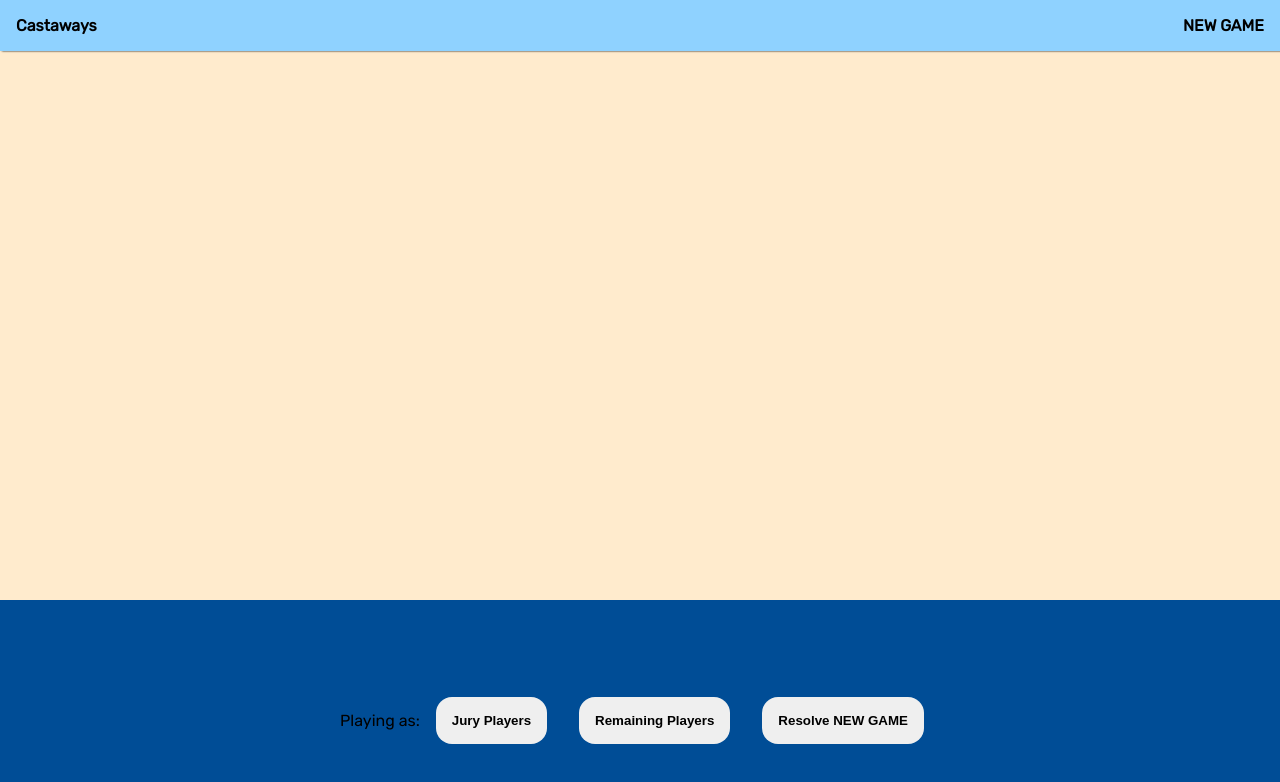
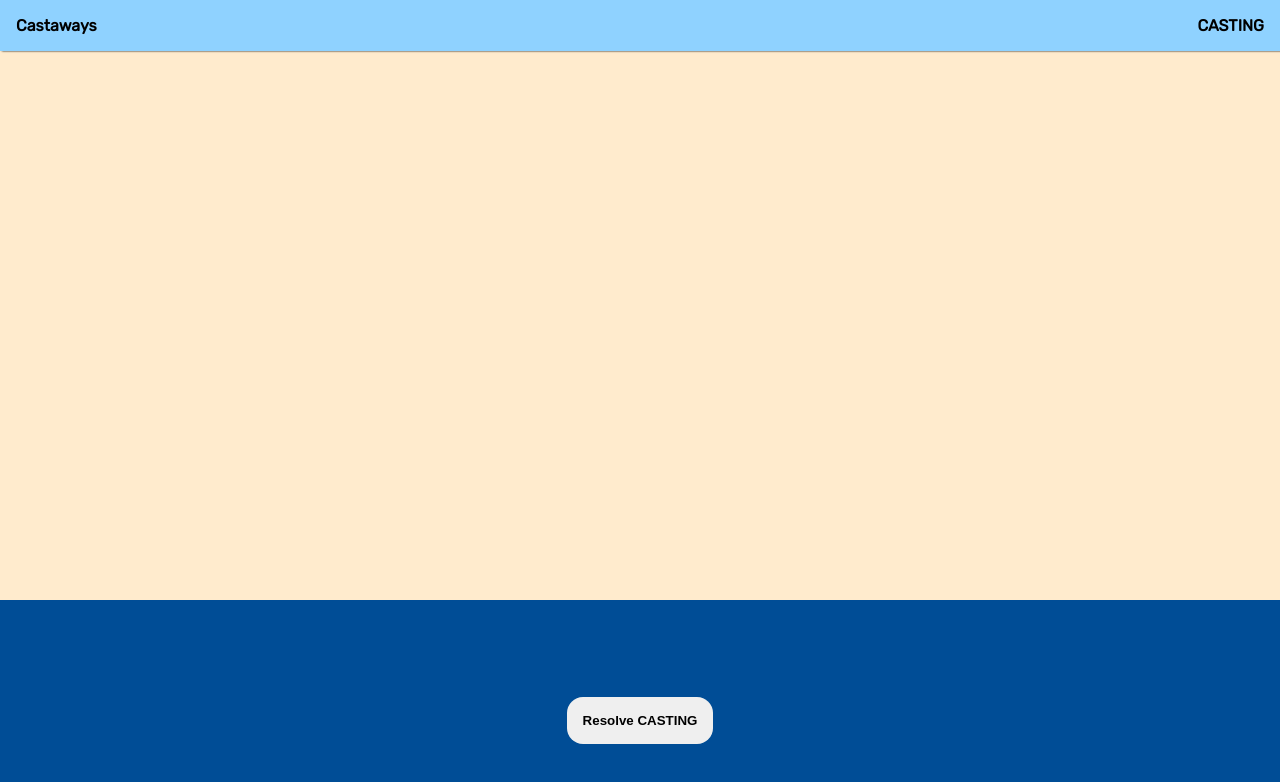
Before and after one commit to mwinser/castaways, a React (Create React App) app: page / in a window 1280 px wide. Shown: the top 782 px of the page. Built offline with nearby package versions, Linux system fonts and the light colour scheme.

Commit message:
renamed phases

```diff
--- a/src/App.js
+++ b/src/App.js
@@ -16,7 +16,6 @@ function App() {
     toggleDialog,
     voteOff,
     removePlayer,
-    randomSocialEvent,
     campEvent,
     leftCampEvent,
     immunityChallenge,
@@ -27,12 +26,12 @@ function App() {
   function handlePhaseEvent (){
 
     switch(phase){
-      case 'NEW GAME':
+      case 'CASTING':
         resetPlayers(8)
         break
-      case 'MORNING MINGLE':
+      case 'MORNING':
         setDialogData({
-          title:"Morning Mingle" ,
+          title:"Camp Life" ,
           content:"Camp life requires near constant work and everyone should pull their own weight. Will you leave camp to gather resources or stay in camp to help out there?" ,
           choices:[
             {
@@ -47,9 +46,9 @@ function App() {
         })
         toggleDialog()
         break
-      case 'AFTERNOON CHALLENGE':
+      case 'AFTERNOON':
         setDialogData({
-          title:"Afternoon Immunity Challenge" ,
+          title:"Immunity Challenge" ,
           content:"Everyday is a challenge, literally. Today will you be extra competitive or take it easy?" ,
           choices:[
             {
@@ -64,7 +63,7 @@ function App() {
         })
         toggleDialog()
         break
-      case 'EVENING EXILE':
+      case 'EVENING':
         const choices = playerState
           .filter(player=>!player.hasIdol && player.name!==userPlayer)
           .map(player=>
@@ -75,13 +74,13 @@ function App() {
           )
 
         setDialogData({
-          title:"Evening Exile" ,
+          title:"Casting Away" ,
           content:"Every evening someone goes home. Who will you vote for?" ,
           choices: choices
         })
         toggleDialog()
         break
-      case 'JURY VOTE':
+      case 'FINALE':
         setDialogData({
           title:"And the winner is..." ,
           content:"The Jury will vote for the winner." ,
@@ -94,7 +93,7 @@ function App() {
         })
         toggleDialog()
         break
-      case 'GAME OVER':
+      case 'EXIT INTERVIEW':
         setDialogData({
           title:"The tribe has spoken" ,
           content:"You were voted off the island! Play again?" ,
@@ -133,7 +132,7 @@ function App() {
   }
   function juryVote(){
     const voteLog = voteOff(juryPlayers, playerState)
-    console.log(voteLog.winnerName + " won the game with " + voteLog.winnerVotesFor +" jury votes!")
+    console.log(voteLog.winnerName + " won the game with " + voteLog.winnerVotesFor +" FINALEs!")
   }
 
   function compareByName(a,b){
@@ -158,7 +157,7 @@ function App() {
 
       </div>
       <div className="content">
-        {phase==='GAME OVER'?
+        {phase==='EXIT INTERVIEW'?
           (
 
               <h1>
@@ -166,7 +165,7 @@ function App() {
               </h1>
 
           ):
-            phase!=='NEW GAME' &&
+            phase!=='CASTING' &&
 
               playerState.sort(compareByName).map((player, index)=>(
                   <PlayerCard key={index} player={player}/>
@@ -177,9 +176,7 @@ function App() {
         }
       </div>
       <div className="footer">
-        <div>Playing as: {userPlayer}</div>
-        <button onClick={()=>console.table(juryPlayers.map(juror=>juror.loyalty))}>Jury Players</button>
-        <button onClick={()=>console.log(playerState)}>Remaining Players</button>
+
         <button onClick={()=>handlePhaseEvent()}>Resolve {phase}</button>
 
 
--- a/src/PhaseManager.js
+++ b/src/PhaseManager.js
@@ -5,25 +5,25 @@ import { Context } from './Context'
 
 function PhaseManager(){
     const {playerState} = useContext(Context)
-    const [phase, setPhase] = useState('NEW GAME')
+    const [phase, setPhase] = useState('CASTING')
 
     function advancePhase(){
         switch(phase){
-            case 'NEW GAME':
-                setPhase('MORNING MINGLE')
+            case 'CASTING':
+                setPhase('MORNING')
                 break
-            case 'MORNING MINGLE':
-                setPhase('AFTERNOON CHALLENGE')
+            case 'MORNING':
+                setPhase('AFTERNOON')
                 break
-            case 'AFTERNOON CHALLENGE':
-                setPhase('EVENING EXILE')
+            case 'AFTERNOON':
+                setPhase('EVENING')
                 break
-            case 'EVENING EXILE':
-                playerState.length>3 ? setPhase('MORNING MINGLE') : setPhase('JURY VOTE')
+            case 'EVENING':
+                playerState.length>3 ? setPhase('MORNING') : setPhase('FINALE')
                 break
-            case 'GAME OVER':
-            case 'JURY VOTE':
-                setPhase('NEW GAME')
+            case 'EXIT INTERVIEW':
+            case 'FINALE':
+                setPhase('CASTING')
                 break
 
             default:
@@ -31,7 +31,7 @@ function PhaseManager(){
         }
     }
     function gameOverPhase (){
-        setPhase('GAME OVER')
+        setPhase('EXIT INTERVIEW')
     }
     return {phase, advancePhase, gameOverPhase}
 }
--- a/src/components/PlayerCard.js
+++ b/src/components/PlayerCard.js
@@ -1,12 +1,14 @@
-import React from 'react'
+import React, {useContext} from 'react'
+import {Context} from '../Context'
 
 function PlayerCard(props){
+    const {userPlayer} = useContext(Context)
     const player = props.player
     return(
         <div className="player-card">
         <div className="card-chunk">
             <div className="card-name">
-            {player.name}
+            {player.name} {userPlayer===player.name && " (You)"}
             </div>
             <div className="card-personality">
             {player.personality}
```
